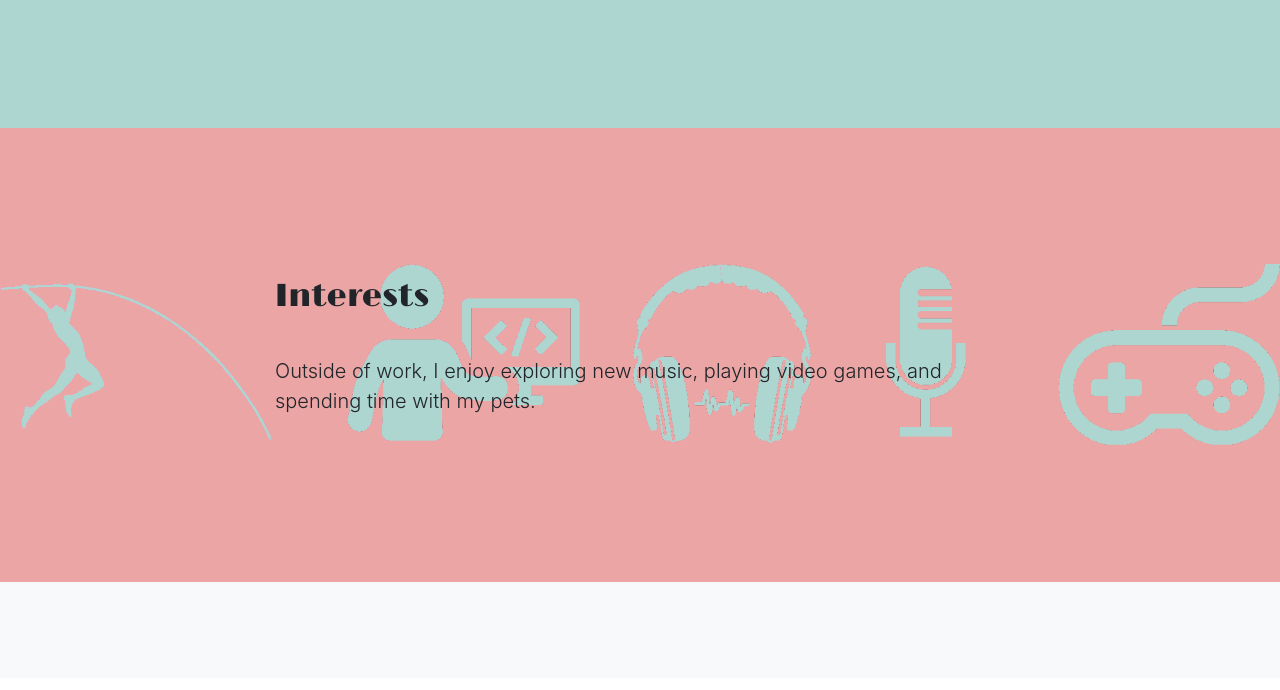
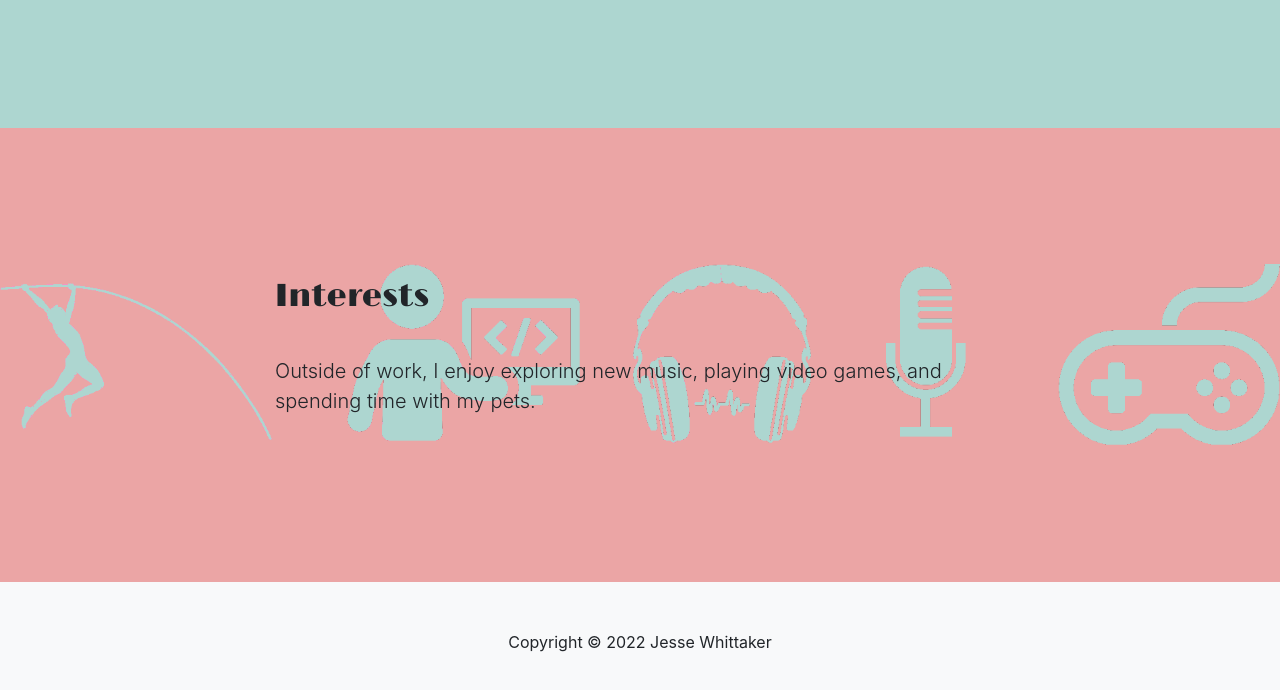
Before and after one commit to heelwhittaker/heelwhittaker.github.io, a website with bundled scripts: page index.html in a window 1280 px wide. Shown: the part 3702-4392 px from the top of the page. Built offline with nearby package versions, Linux system fonts and the light colour scheme.

Commit message:
Update index.html

```diff
--- a/index.html
+++ b/index.html
@@ -202,7 +202,7 @@
 <!-- Footer -->
 <footer class="py-5 bg-light">
   <div class="container">
-    <!-- <p class="m-0 text-center text-black">Copyright &copy; Jesse Whittaker 2020</p> -->
+    <p class="m-0 text-center text-black">Copyright &copy; 2022 Jesse Whittaker</p>
   </div>
 </footer>
 
```
